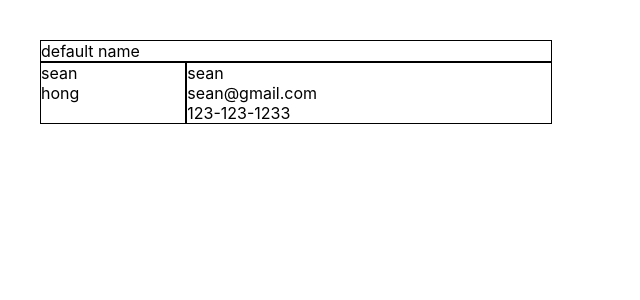
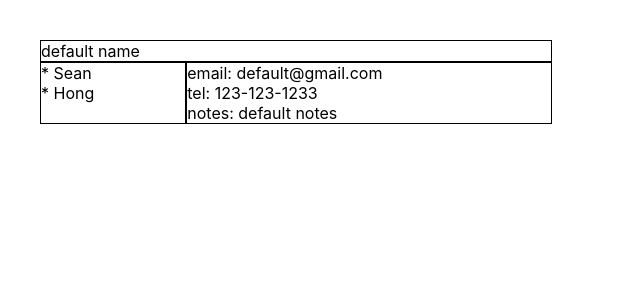
Before and after one commit to sean0923/sense-fe-test, a React (Create React App) app: page / in a window 1280 px wide. Shown: the top 300 px of the page, without its empty margins (0-640 px from the left). Built offline with nearby package versions, Linux system fonts and the light colour scheme.

Commit message:
Finished

```diff
--- a/src/App.js
+++ b/src/App.js
@@ -35,8 +35,8 @@ const App = () => {
     <Wrapper>
       <UpBox name={get(testData, [selectedId, 'name'])} />
       <SubBoxWrapper>
-        <LeftBox setSelectedId={setSelectedId} />
-        <RightBox usersObj={testData} />
+        <LeftBox usersObj={testData} setSelectedId={setSelectedId} />
+        <RightBox userObj={testData[selectedId]} />
       </SubBoxWrapper>
     </Wrapper>
   );
--- a/src/components/LeftBox.js
+++ b/src/components/LeftBox.js
@@ -18,11 +18,11 @@ const NameWrapper = styled.div`
 const defaultUsersObj = {
   id_1: {
     id: 'id_1',
-    name: 'sean',
+    name: 'default sean',
   },
   id_2: {
     id: 'id_2',
-    name: 'hong',
+    name: 'default hong',
   },
 };
 
@@ -32,7 +32,7 @@ const LeftBox = ({ usersObj = defaultUsersObj, setSelectedId }) => {
       {map(usersObj, ({ name, id }) => {
         return (
           <NameWrapper onClick={() => setSelectedId(id)} key={id}>
-            {name}
+            {`* ${name}`}
           </NameWrapper>
         );
       })}
--- a/src/components/RightBox.js
+++ b/src/components/RightBox.js
@@ -8,16 +8,21 @@ const Wrapper = styled.div`border: 1px solid black;`;
 
 const defaultUserObj = {
   id: 'id_1',
-  name: 'sean',
-  email: 'sean@gmail.com',
+  name: 'default default',
+  email: 'default@gmail.com',
   tel: '123-123-1233',
+  notes: 'default notes',
 };
 
 const RightBox = ({ userObj = defaultUserObj }) => {
   return (
     <Wrapper>
-      {['name', 'email', 'tel'].map(objKey => {
-        return <div key={objKey}>{userObj[objKey]}</div>;
+      {['email', 'tel', 'notes'].map(label => {
+        return (
+          <div key={label}>
+            <span>{`${label}: ${userObj[label]}`}</span>
+          </div>
+        );
       })}
     </Wrapper>
   );
--- a/src/data/testData.js
+++ b/src/data/testData.js
@@ -1,14 +1,16 @@
 export default {
   id_1: {
     id: 'id_1',
-    name: 'sean',
+    name: 'Sean',
     email: 'sean@gmail.com',
     tel: '123-123-1233',
+    notes: 'notes1'
   },
   id_2: {
     id: 'id_2',
-    name: 'hong',
+    name: 'Hong',
     email: 'hong@gmail.com',
     tel: '345-345-3455',
+    notes: 'notes2'
   },
 };
```
